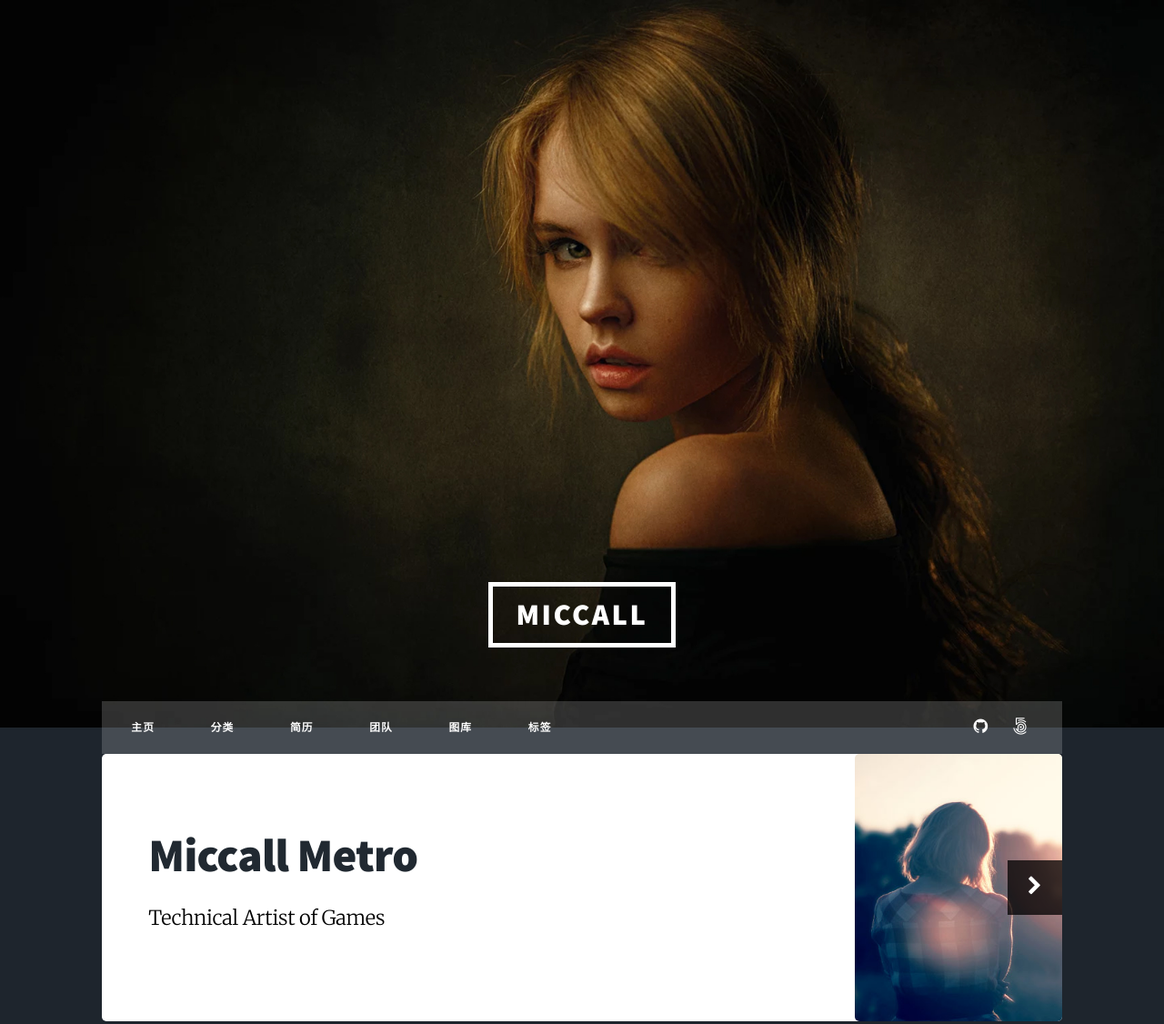
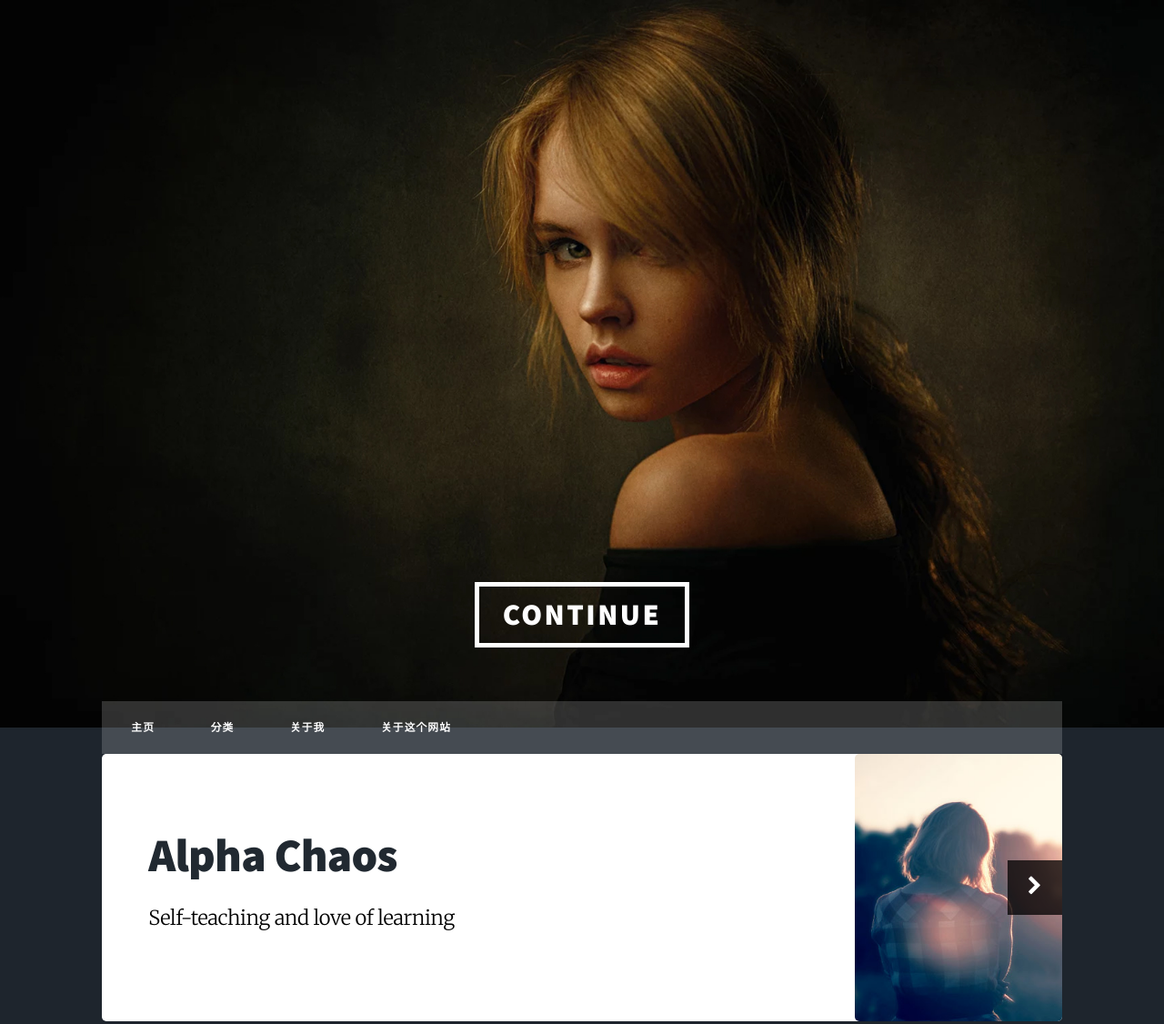
Before and after one commit to Mryesh/Mryesh.github.io, a plain HTML site: page index.html in a window 1280 px wide. Shown: the top 1126 px of the page at 91% size. Drawn offline with nearby package versions, Linux system fonts and the light colour scheme; some packages are replaced by stand-ins of ours; a script that the page names is missing; files whose address does not match are found by name.

Commit message:
Site updated: 2024-10-28 20:26:31

```diff
--- a/index.html
+++ b/index.html
@@ -71,8 +71,8 @@
         <!-- Intro 头部显示 s -->
                 <div id="intro">
             <h1>This is<br />
-                        MICCALL </h1>
-            <p> Whatever is worth doing is worth doing well <br/> I'll think of you every step of the way
+                        ALPHA </h1>
+            <p> Share and Free
             </p>
             <ul class="actions">
                 <li><a href="#header" class="button icon solo fa-arrow-down scrolly">Continue</a></li>
@@ -81,7 +81,7 @@
         <!-- Intro 头部显示 e -->
         <!-- Header 头部logo start -->
         <header id="header">
-    <a href="/" class="logo">MICCALL</a>
+    <a href="/" class="logo">Continue</a>
 </header>
         <!-- Header 头部logo end -->
         <!-- Nav 导航条 start -->
@@ -107,26 +107,14 @@
 		        <!-- Pages 自定义   -->
 
 		        <li>
-		            <a href="/about/" title="简历">
-		                简历
+		            <a href="/about/" title="关于我">
+		                关于我
 		            </a>
 		        </li>
 
 		        <li>
-		            <a href="/group/" title="团队">
-		                团队
-		            </a>
-		        </li>
-
-		        <li>
-		            <a href="/gallery/" title="图库">
-		                图库
-		            </a>
-		        </li>
-
-		        <li>
-		            <a href="/tag/" title="标签">
-		                标签
+		            <a href="/group/" title="关于这个网站">
+		                关于这个网站
 		            </a>
 		        </li>
 
@@ -135,18 +123,6 @@
             </ul>
             <!-- icons 图标   -->
 			<ul class="icons">
-
-                    <li>
-                        <a title="github" href="https://github.com/miccall" target="_blank" rel="noopener">
-                            <i class="icon fa fa-github"></i>
-                        </a>
-                    </li>
-
-                    <li>
-                        <a title="500px" href="http://500px.com" target="_blank" rel="noopener">
-                            <i class="icon fa fa-500px"></i>
-                        </a>
-                    </li>
 
 			</ul>
 </nav>
@@ -158,8 +134,8 @@
             <!-- Main first s-->
             <article id="me" class="panel">
                 <header style="color: #000000">
-                    <h1>Miccall Metro</h1>
-                    <p>Technical  Artist  of  Games</p>
+                    <h1>Alpha Chaos</h1>
+                    <p>Self-teaching and love of learning</p>
                 </header>
                 <a href="" class="jumplink pic">
                     <span class="arrow icon fa-chevron-right"><span></span></span>
```
Also changed, not shown: 2024/10/28/hello-world/index.html (+5 -29 lines), 2024/10/28/第一篇文章/index.html (+5 -29 lines), archives/2024/10/index.html (+7 -31 lines), archives/2024/index.html (+7 -31 lines), archives/index.html (+7 -31 lines).
